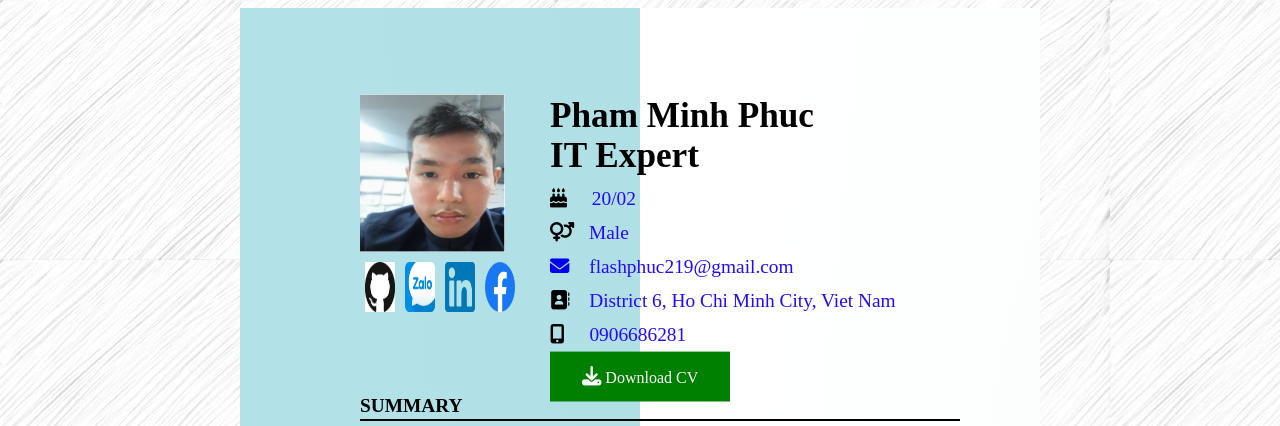
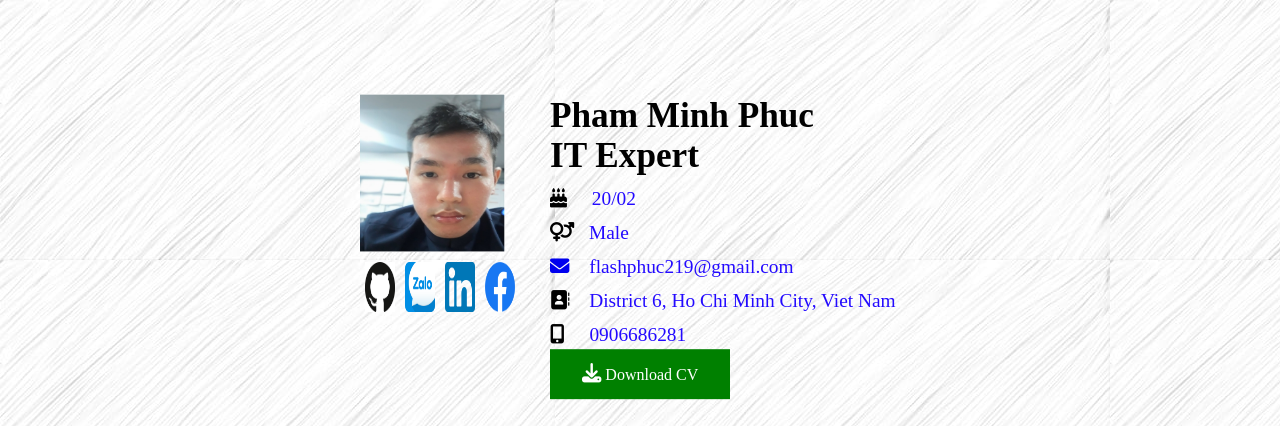
Before and after one commit to flashphuc/MyResumeEng, a plain HTML site: page index.html in a window 1280 px wide. Shown: the top 426 px of the page. Drawn offline with Linux system fonts and the light colour scheme.

Commit message:
Update 3rd

```diff
--- a/mystyle.css
+++ b/mystyle.css
@@ -8,10 +8,15 @@ body {
   /* background: conic-gradient(white, powderblue); */
 }
 
+#header {
+  margin-bottom: 5rem;
+}
+
 #container {
   margin: 0 auto;
-  background: conic-gradient(white, powderblue);
+  /* background: conic-gradient(white, powderblue); */
   /* background-image: url("background.png"); */
+  /* background-color: whitesmoke; */
   height: 100%;
   width: 800px;
   padding: 0;
```
